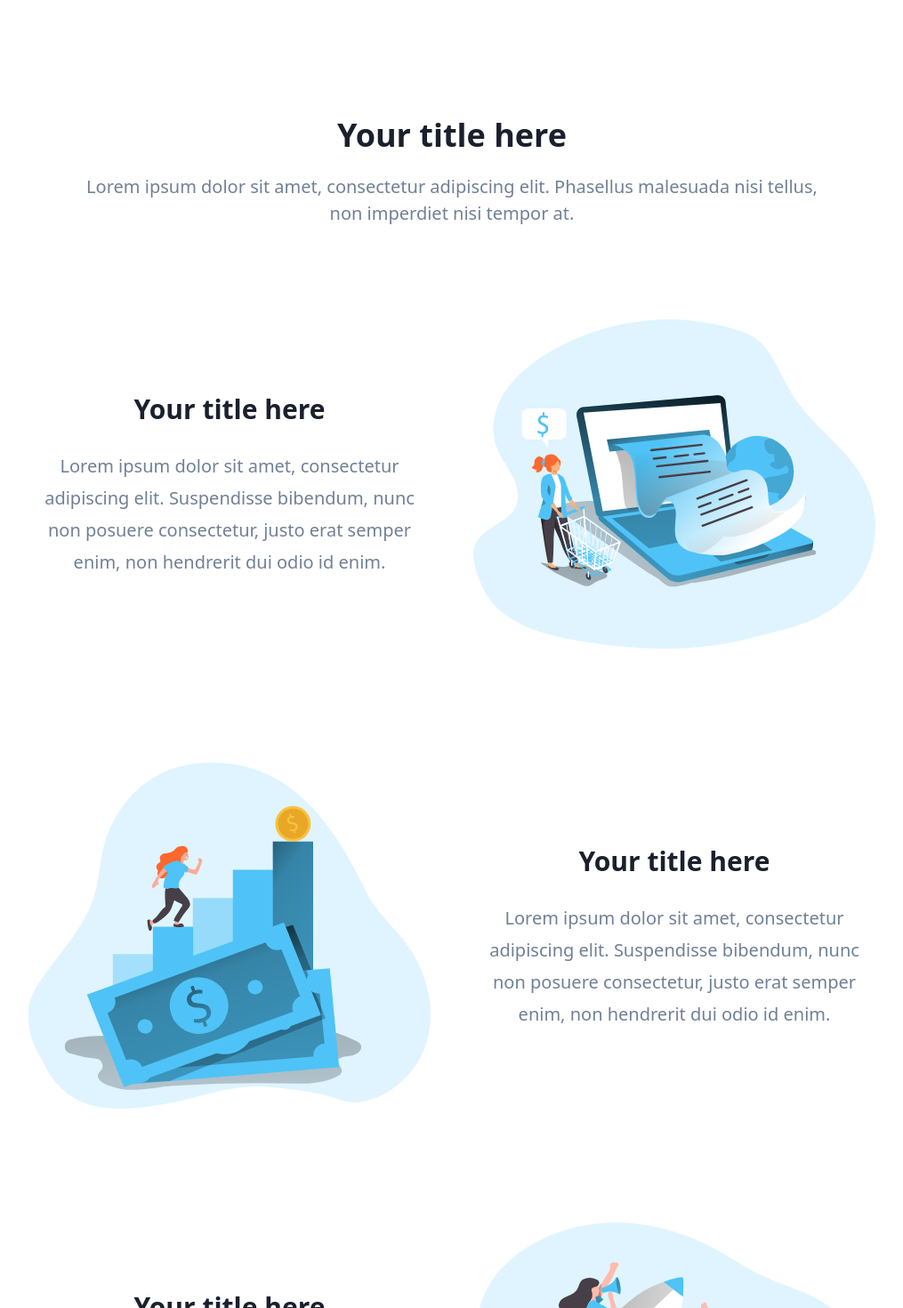
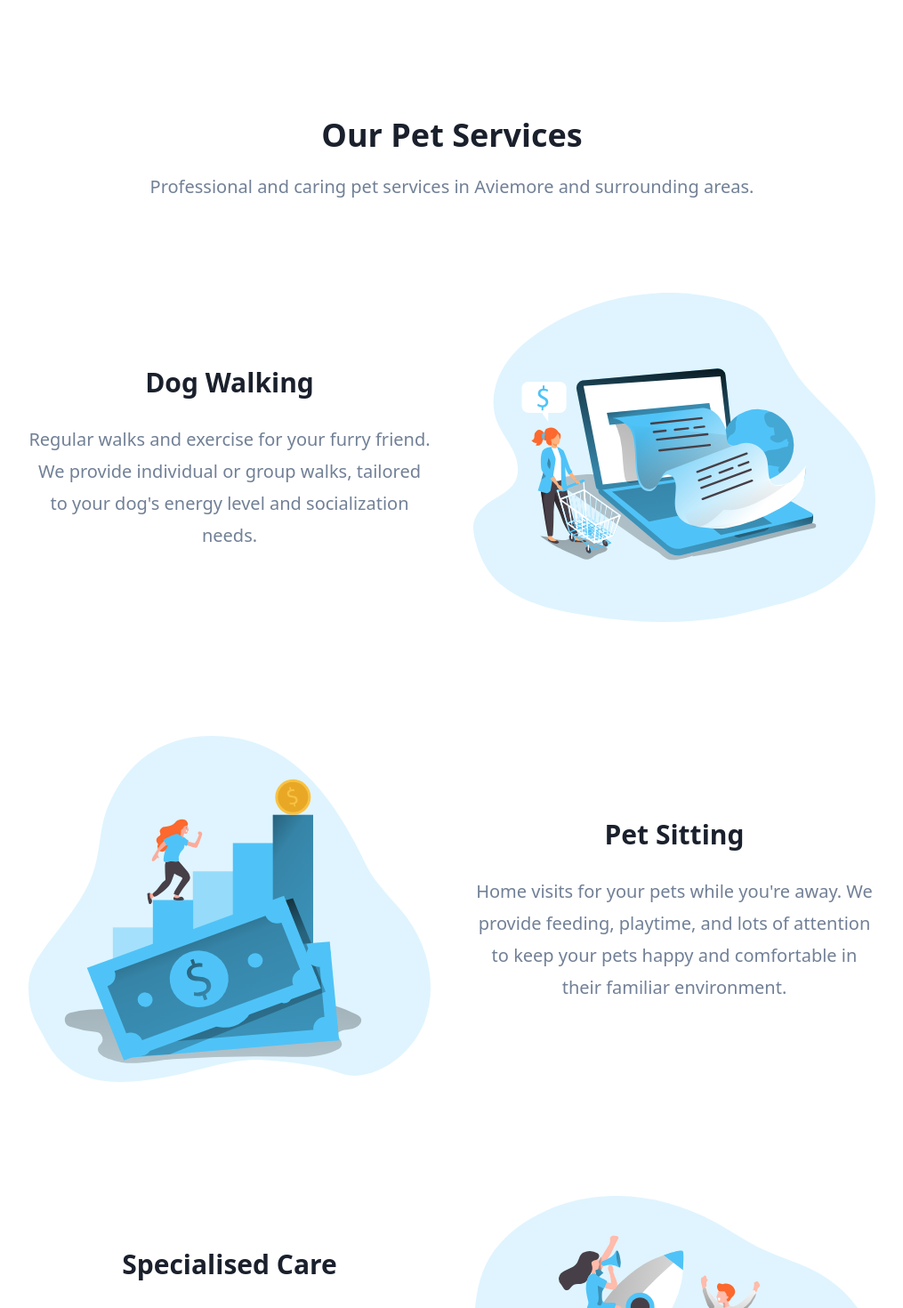
Before and after one commit to WhiskyToad/aviemore-pet-services, a Next.js app: page / in a window 1280 px wide. Shown: the part 1340-2810 px from the top of the page at 89% size, without its empty margins (132-1147 px from the left). Built offline with nearby package versions, Linux system fonts and the light colour scheme.

Commit message:
feat: updated the features

```diff
--- a/src/templates/VerticalFeatures.tsx
+++ b/src/templates/VerticalFeatures.tsx
@@ -3,27 +3,27 @@ import { Section } from '../layout/Section';
 
 const VerticalFeatures = () => (
   <Section
-    title="Your title here"
-    description="Lorem ipsum dolor sit amet, consectetur adipiscing elit. Phasellus malesuada nisi tellus, non imperdiet nisi tempor at."
+    title="Our Pet Services"
+    description="Professional and caring pet services in Aviemore and surrounding areas."
   >
     <VerticalFeatureRow
-      title="Your title here"
-      description="Lorem ipsum dolor sit amet, consectetur adipiscing elit. Suspendisse bibendum, nunc non posuere consectetur, justo erat semper enim, non hendrerit dui odio id enim."
+      title="Dog Walking"
+      description="Regular walks and exercise for your furry friend. We provide individual or group walks, tailored to your dog's energy level and socialization needs."
       image="/assets/images/feature.svg"
-      imageAlt="First feature alt text"
+      imageAlt="Dog walking service"
     />
     <VerticalFeatureRow
-      title="Your title here"
-      description="Lorem ipsum dolor sit amet, consectetur adipiscing elit. Suspendisse bibendum, nunc non posuere consectetur, justo erat semper enim, non hendrerit dui odio id enim."
+      title="Pet Sitting"
+      description="Home visits for your pets while you're away. We provide feeding, playtime, and lots of attention to keep your pets happy and comfortable in their familiar environment."
       image="/assets/images/feature2.svg"
-      imageAlt="Second feature alt text"
+      imageAlt="Pet sitting service"
       reverse
     />
     <VerticalFeatureRow
-      title="Your title here"
-      description="Lorem ipsum dolor sit amet, consectetur adipiscing elit. Suspendisse bibendum, nunc non posuere consectetur, justo erat semper enim, non hendrerit dui odio id enim."
+      title="Specialised Care"
+      description="Tailored care for pets with unique needs, including chickens, small animals, and pets requiring extra attention. We adapt our services to ensure every pet receives the specific care they need."
       image="/assets/images/feature3.svg"
-      imageAlt="Third feature alt text"
+      imageAlt="Specialised pet care service"
     />
   </Section>
 );
```
